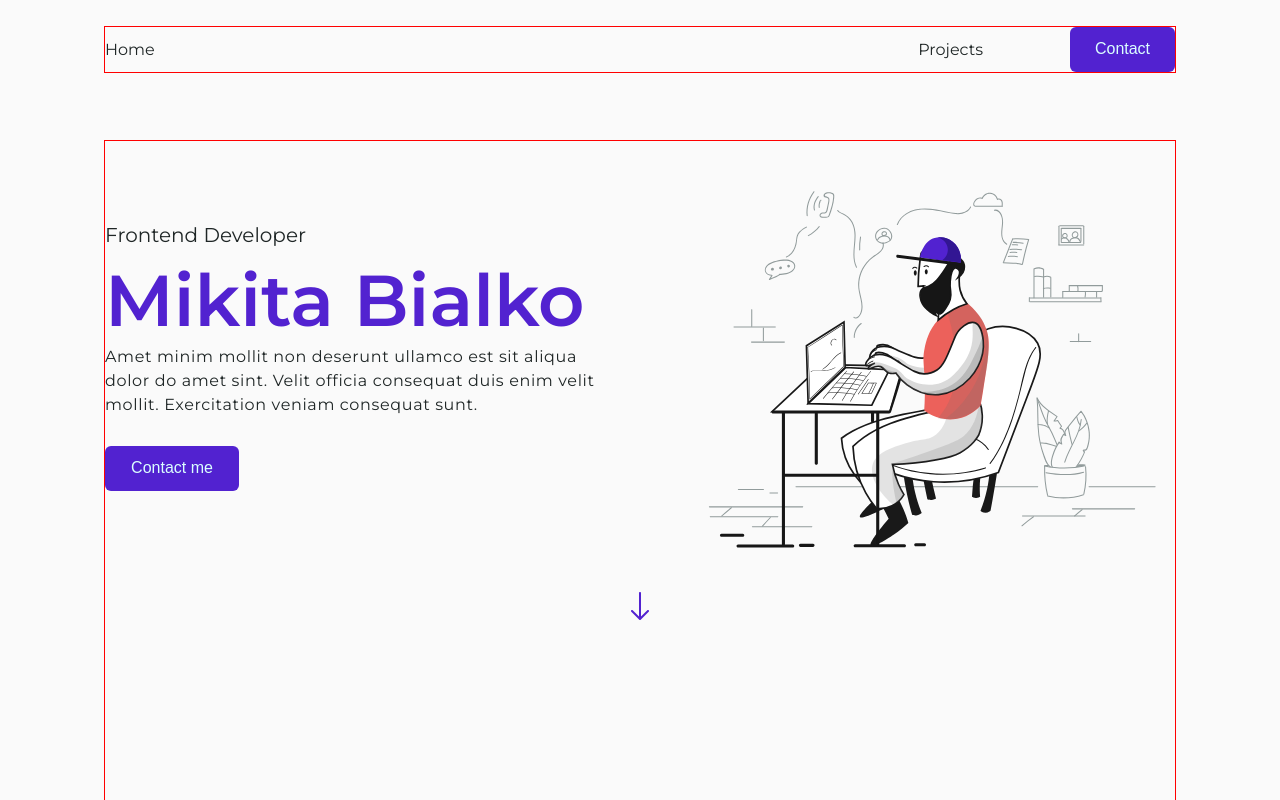
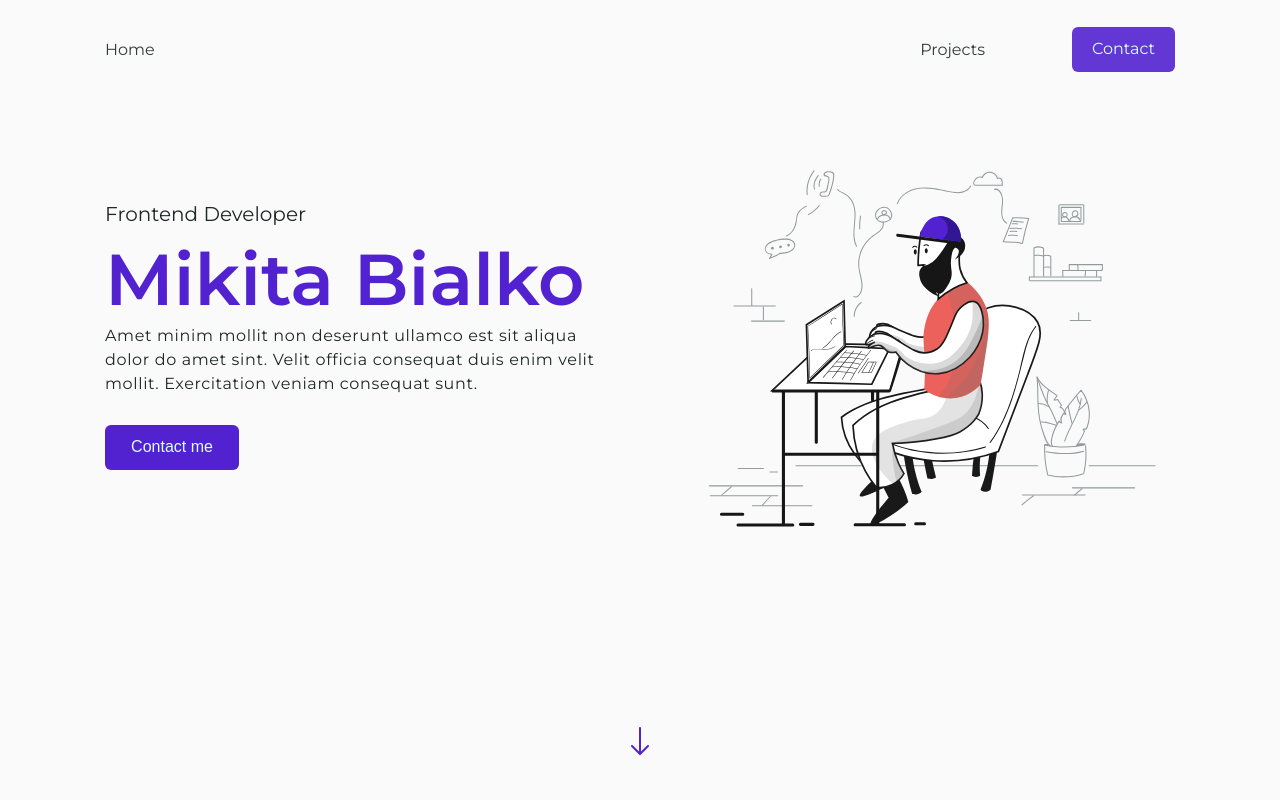
Before and after one commit to bloodyrainday/react-cv, a React app: page / in a window 1280 px wide. Shown: the top 800 px of the page. Built offline with nearby package versions, Linux system fonts and the light colour scheme.

Commit message:
feat: add some corrections after code review

```diff
--- a/src/components/Button/Button.tsx
+++ b/src/components/Button/Button.tsx
@@ -3,13 +3,14 @@ import styled from "styled-components";
 
 type ButtonPropsType = {
   title: string;
+  as?: React.ElementType | keyof JSX.IntrinsicElements;
 };
 
 export const Button = (props: ButtonPropsType) => {
-  return <StyledButton>{props.title}</StyledButton>;
+  return <StyledButton as={props.as}>{props.title}</StyledButton>;
 };
 
-const StyledButton = styled.button`
+const StyledButton = styled.button<ButtonPropsType>`
   background-color: ${(props) => props.theme.colors.primary};
   color: ${(props) => props.theme.colors.buttonText};
   border-radius: 6px;
--- a/src/components/Container.tsx
+++ b/src/components/Container.tsx
@@ -5,5 +5,5 @@ export const Container = styled.div`
   width: 100%;
   min-height: 100%;
   margin: 0 auto;
-  outline: 1px solid red;
+  /* outline: 1px solid red; */
 `;
--- a/src/layout/footer/Footer.tsx
+++ b/src/layout/footer/Footer.tsx
@@ -95,7 +95,7 @@ const SmallText = styled.small`
   display: block;
   text-align: center;
   margin-top: 49px;
-  margin-bottom: 100px;
+  font-size: 10px;
 `;
 
 const SocialName = styled.span`
--- a/src/layout/header/Header.tsx
+++ b/src/layout/header/Header.tsx
@@ -4,6 +4,7 @@ import { NavLinks } from "../../components/navLinks/NavLinks";
 import { Button } from "../../components/Button/Button";
 import { Container } from "../../components/Container";
 import { GridWrapper } from "../../components/GridWrapper";
+import { theme } from "../../styles/Theme.styled";
 
 type Props = {};
 
@@ -15,7 +16,7 @@ export const Header = (props: Props) => {
       <Container>
         <GridWrapper gridTemplateColumns="4fr 0fr" align="center" gap="87px">
           <NavLinks items={navItems} />
-          <Button title="Contact" />
+          <Button as="a" title="Contact" />
         </GridWrapper>
       </Container>
     </StyledHeader>
@@ -24,6 +25,8 @@ export const Header = (props: Props) => {
 
 const StyledHeader = styled.header`
   padding: 27px 0 28px 0;
+  background-color: ${theme.colors.colorBg};
+  opacity: 0.9;
   position: fixed;
   top: 0;
   left: 0;
--- a/src/layout/sections/Projects/Projects.tsx
+++ b/src/layout/sections/Projects/Projects.tsx
@@ -39,9 +39,12 @@ export const Projects = (props: Props) => {
 const StyledProjects = styled.section`
   margin-bottom: 140px;
 
+  ${SectionTitle} {
+    margin-bottom: 30px;
+  }
+
   ${FlexWrapper} {
     margin-bottom: 35px;
-    margin-top: 30px;
 
     & button {
       opacity: 1;
--- a/src/layout/sections/Projects/project/Technologies.tsx
+++ b/src/layout/sections/Projects/project/Technologies.tsx
@@ -1,6 +1,7 @@
 import React from "react";
 import { Button } from "../../../../components/Button/Button";
 import styled from "styled-components";
+import { theme } from "../../../../styles/Theme.styled";
 
 type TechnologiesPropsType = {
   technologies: Array<string>;
@@ -10,7 +11,7 @@ export const Technologies = (props: TechnologiesPropsType) => {
   return (
     <StyledTechnologies>
       {props.technologies.map((item, index) => (
-        <Button key={index} title={item.toUpperCase()} />
+        <Button as="span" key={index} title={item.toUpperCase()} />
       ))}
     </StyledTechnologies>
   );
@@ -22,15 +23,19 @@ const StyledTechnologies = styled.div`
   gap: 12px;
   margin-bottom: 19px;
 
-  button {
+  span {
     height: 30px;
     padding: 8px 16px;
     font-size: 10px;
-    font-weight: 100;
+    font-weight: 400;
     line-height: 14px;
     letter-spacing: 0.12em;
     border-radius: 4px;
     font-family: "Montserrat", sans-serif;
     cursor: default;
+
+    &:hover {
+      opacity: 1;
+    }
   }
 `;
--- a/src/layout/sections/main/Main.tsx
+++ b/src/layout/sections/main/Main.tsx
@@ -4,7 +4,6 @@ import { Icon } from "../../../components/Icon/Icon";
 import styled from "styled-components";
 import { FlexWrapper } from "../../../components/FlexWrapper";
 import { Container } from "../../../components/Container";
-import { getByDisplayValue } from "@testing-library/react";
 import { theme } from "../../../styles/Theme.styled";
 
 type Props = {};
@@ -47,9 +46,12 @@ export const Main = (props: Props) => {
 
 const StyledMain = styled.section`
   display: flex;
-  margin-top: 141px;
-  margin-bottom: 220px;
-  min-height: 100vh;
+  flex-direction: row;
+  flex-wrap: nowrap;
+  align-items: center;
+  gap: 0;
+  padding-top: 15vh;
+  height: 100vh;
 `;
 
 const UserInfo = styled.div`
@@ -84,7 +86,8 @@ const Text = styled.p`
 `;
 
 const ButtonArrow = styled.button`
-  display: block;
-  margin: 0 auto;
-  margin-top: 16px;
+  position: absolute;
+  bottom: 40px;
+  left: 50%;
+  transform: translateX(-50%);
 `;
```
